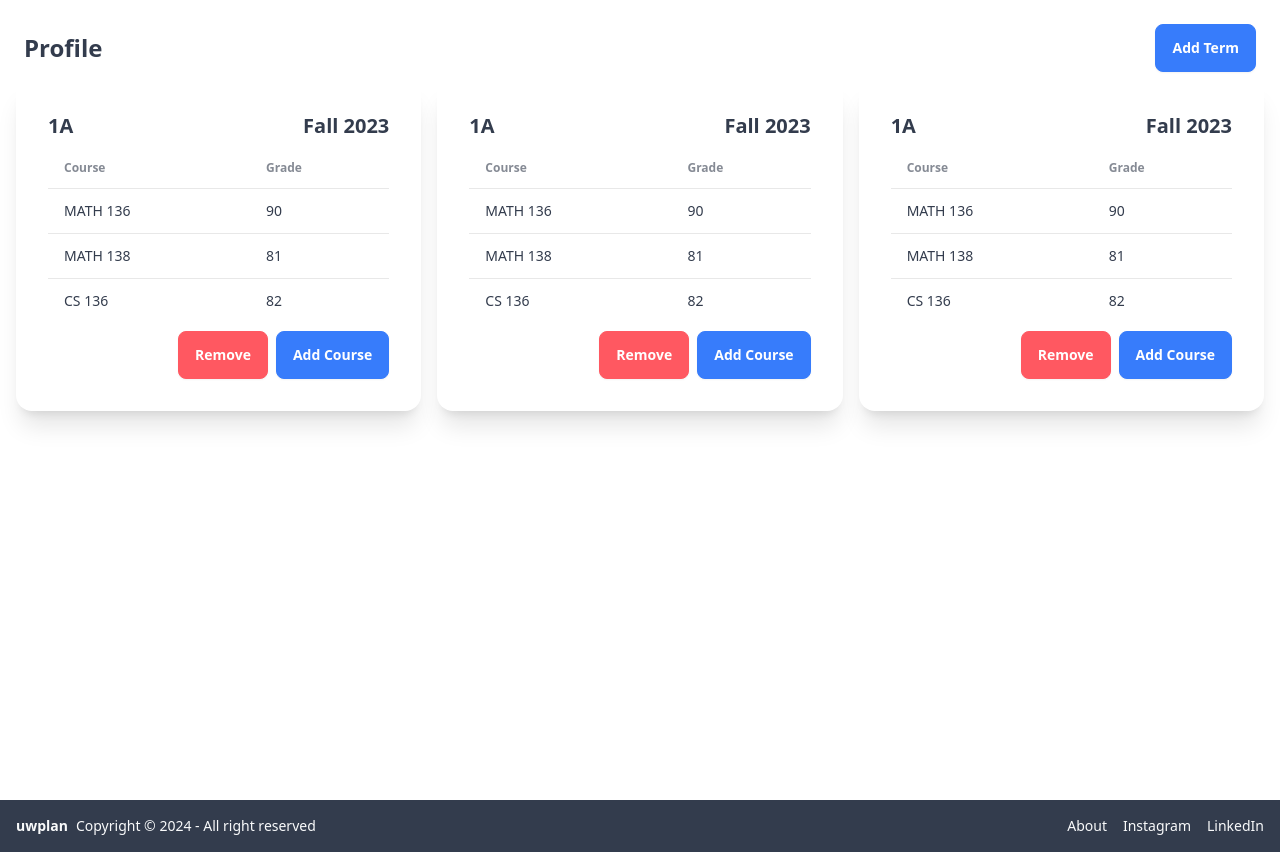
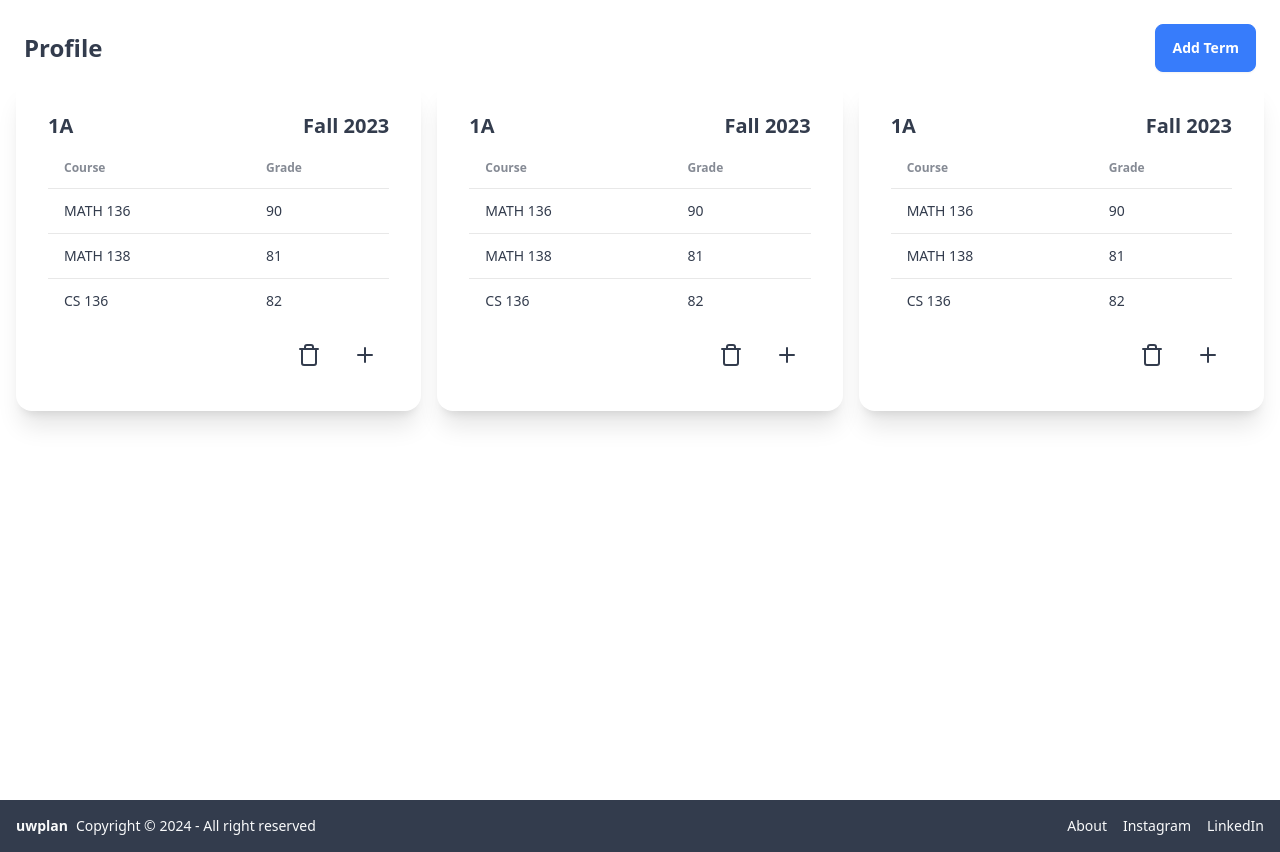
Before and after one commit to Muh-Hamza-99/uwplan, a React (Vite) app in the folder client/: page /me in a window 1280 px wide. Built offline with nearby package versions, Linux system fonts and the light colour scheme.

Commit message:
Installed correct package and used icons for Term component

```diff
--- a/client/package.json
+++ b/client/package.json
@@ -10,7 +10,7 @@
     "preview": "vite preview"
   },
   "dependencies": {
-    "lucide": "^0.399.0",
+    "lucide-react": "^0.399.0",
     "react": "^18.3.1",
     "react-dom": "^18.3.1",
     "react-router-dom": "^6.24.0"
--- a/client/src/components/CourseModal.tsx
+++ b/client/src/components/CourseModal.tsx
@@ -1,3 +1,5 @@
+import { Plus } from "lucide-react";
+
 type Props = {
     modalId: number;
 };
@@ -5,7 +7,9 @@ type Props = {
 const CourseModal = ({ modalId }: Props) => {
   return (
     <>
-        <button className="btn btn-secondary" onClick={() => (document.getElementById(`course-modal-${modalId}`) as HTMLDialogElement).showModal()}>Add Course</button>
+        <button className="btn btn-ghost btn-circle" onClick={() => (document.getElementById(`course-modal-${modalId}`) as HTMLDialogElement).showModal()}>
+            <Plus />
+        </button>
         <dialog id={`course-modal-${modalId}`} className="modal modal-bottom sm:modal-middle">
             <div className="modal-box">
                 <h3 className="font-bold text-lg">Add Course</h3>
--- a/client/src/components/Term.tsx
+++ b/client/src/components/Term.tsx
@@ -1,3 +1,4 @@
+import { Trash } from "lucide-react";
 import CourseModal from "./CourseModal";
 
 type Props = {
@@ -37,7 +38,9 @@ const Term = ({ termId }: Props) => {
                 </table>
             </div>
             <div className="card-actions justify-end">
-                <button className="btn btn-error text-white">Remove</button>
+                <button className="btn btn-ghost btn-circle">
+                    <Trash />
+                </button>
                 <CourseModal modalId={termId} />
             </div>
         </div>
```
Also changed, not shown: 1 other file (tests, documents, lock files or other folders).
